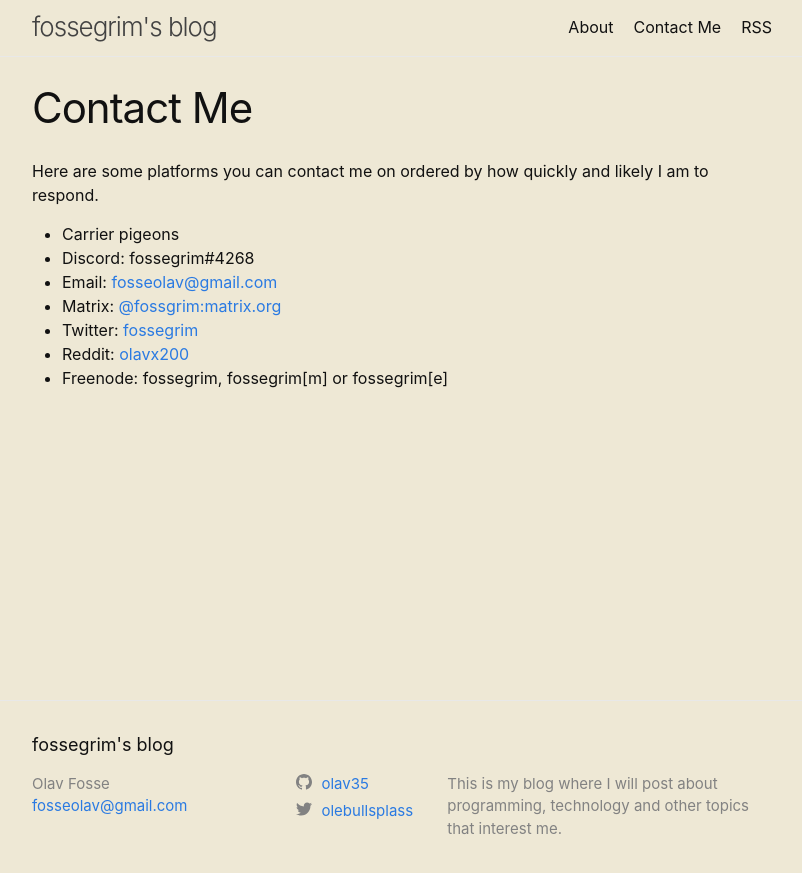
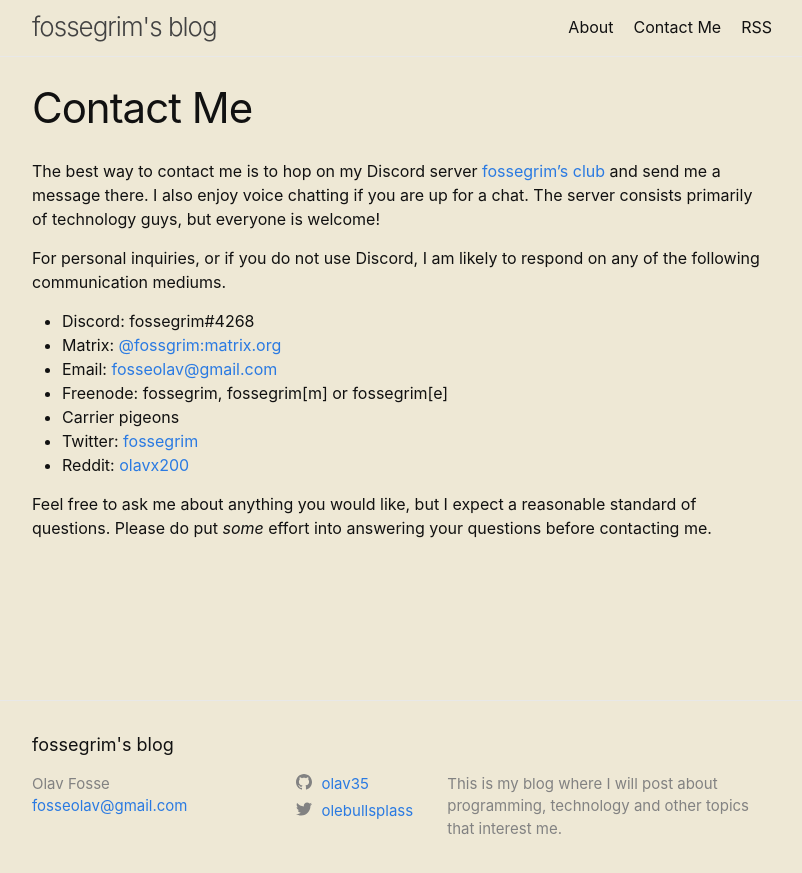
Before and after one commit to fossegrim/fossegr.im, a Jekyll site: the page built from contact.markdown, in a window 1280 px wide. Shown: the top 873 px of the page, without its empty margins (238-1040 px from the left). Built offline with Jekyll 4.4.1, drawn with Linux system fonts in a browser that asks for light colours.

Commit message:
Update contact page

```diff
--- a/contact.markdown
+++ b/contact.markdown
@@ -3,12 +3,15 @@
 title: Contact Me
 permalink: /contact/
 ---
+The best way to contact me is to hop on my Discord server [fossegrim's club](https://discord.gg/Dzykafx) and send me a message there. I also enjoy voice chatting if you are up for a chat. The server consists primarily of technology guys, but everyone is welcome!
 
-Here are some platforms you can contact me on ordered by how quickly and likely I am to respond.
+For personal inquiries, or if you do not use Discord, I am likely to respond on any of the following communication mediums.
+- Discord: fossegrim#4268
+- Matrix: [@fossgrim:matrix.org](https://matrix.to/#/@fossgrim:matrix.org)
+- Email: [fosseolav@gmail.com](mailto:fosseolav@gmail.com)
+- Freenode: fossegrim, fossegrim[m] or fossegrim[e]
 - Carrier pigeons
-- Discord: fossegrim#4268
-- Email: [fosseolav@gmail.com](mailto:fosseolav@gmail.com)
-- Matrix: [@fossgrim:matrix.org](https://matrix.to/#/@fossgrim:matrix.org)
 - Twitter: [fossegrim](https://twitter.com/olebullsplass)
 - Reddit: [olavx200](https://www.reddit.com/user/olavx200)
-- Freenode: fossegrim, fossegrim[m] or fossegrim[e]
+
+Feel free to ask me about anything you would like, but I expect a reasonable standard of questions. Please do put *some* effort into answering your questions before contacting me.
```
